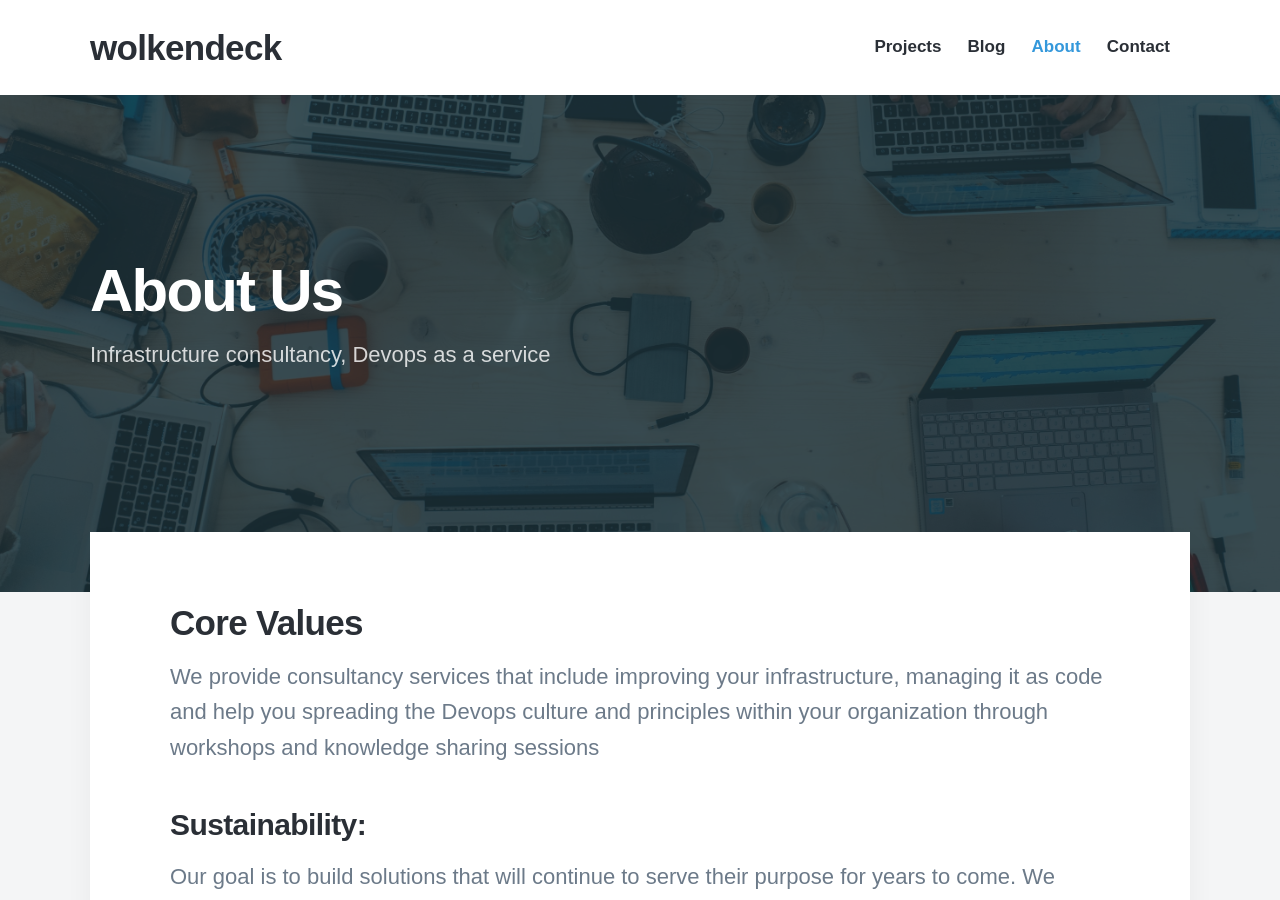
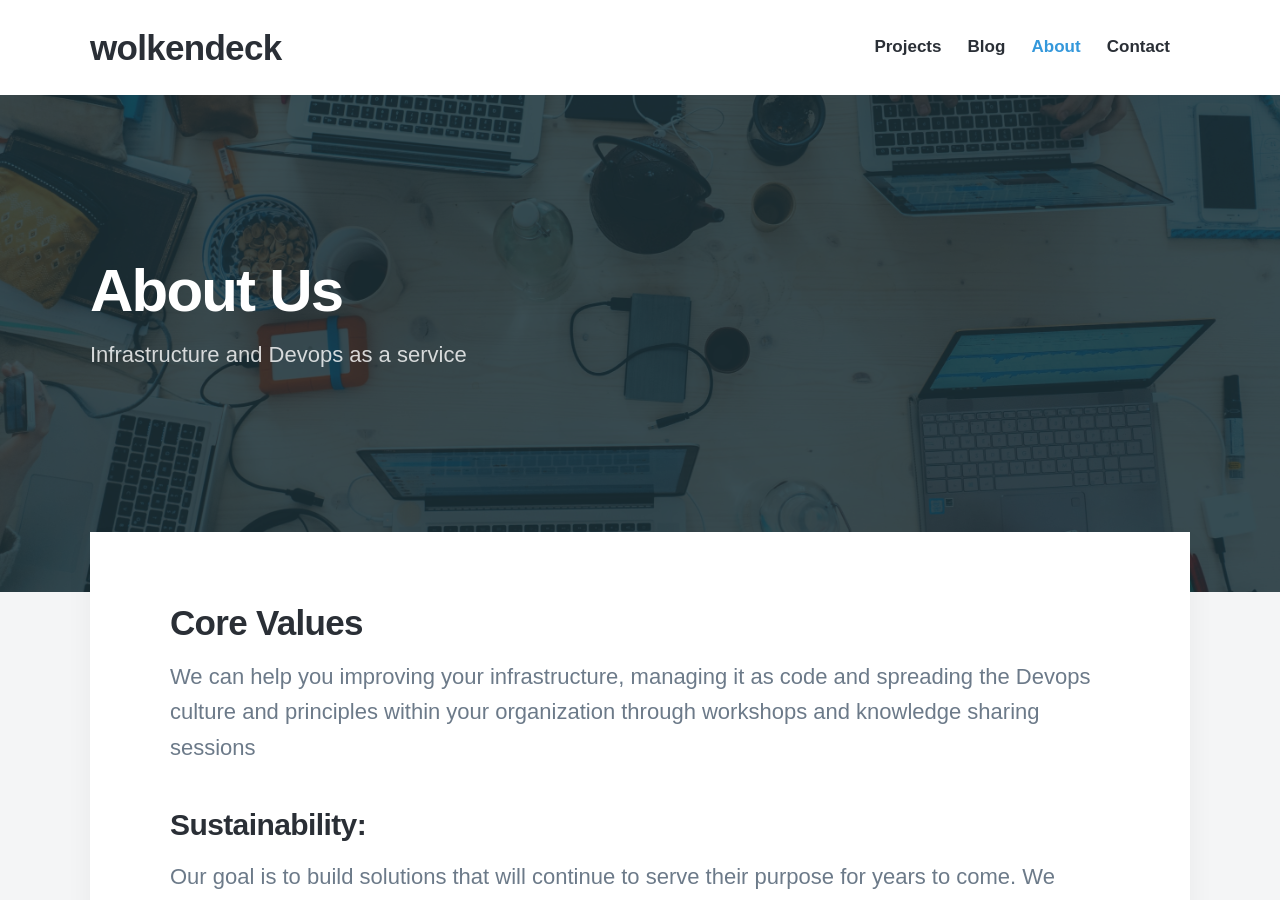
Before and after one commit to wolkendeck/wolkendeck.github.io, a Jekyll site: the page built from docs/_pages/about.md, in a window 1280 px wide and 900 px high. Built offline with Jekyll 4.4.1, drawn with Linux system fonts in a browser that asks for light colours; nearby versions of some CDN libraries; some web fonts are replaced.

Commit message:
Updating About

```diff
--- a/docs/_pages/about.md
+++ b/docs/_pages/about.md
@@ -1,13 +1,13 @@
 ---
 title: About Us
-subtitle: Infrastructure consultancy, Devops as a service
-description: Infrastructure consultancy, Devops as a service
+subtitle: Infrastructure and Devops as a service
+description: Infrastructure and Devops as a service
 featured_image: /images/current/about.jpeg
 ---
 
 ## Core Values
 
-We provide consultancy services that include improving your infrastructure, managing it as code and help you spreading the Devops culture and principles within your organization through workshops and knowledge sharing sessions
+We can help you improving your infrastructure, managing it as code and spreading the Devops culture and principles within your organization through workshops and knowledge sharing sessions
 
 ### Sustainability:
 
```
